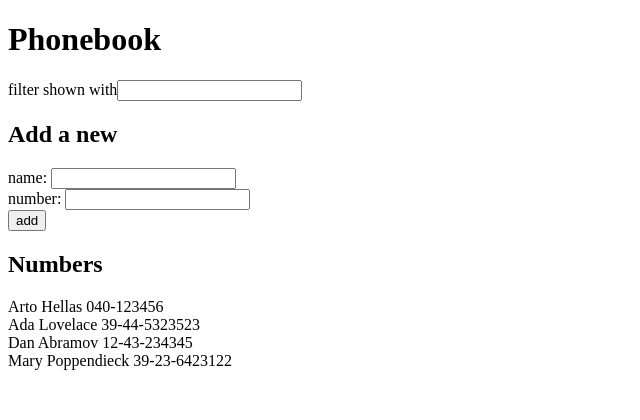
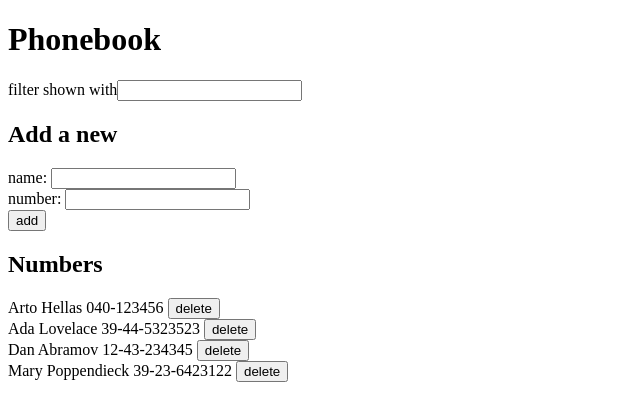
Before and after one commit to aadinesarkar/fullstackopen, a React (Create React App) app in the folder part2/phonebook/: page / in a window 1280 px wide. Shown: the top 420 px of the page, without its empty margins (0-640 px from the left). Built offline with nearby package versions, Linux system fonts and the light colour scheme; data requests are answered from the project's data file.

Commit message:
Added deletion feature
Client doesn't update after deletion

```diff
--- a/part2/phonebook/src/App.js
+++ b/part2/phonebook/src/App.js
@@ -49,6 +49,12 @@ const App = () => {
 		}
 	};
 
+	const handleDeletion = (person) => {
+		if (window.confirm(`Delete ${person.name}?`)) {
+			services.remove(person.id);
+		}
+	};
+
 	const namesToShow = showAll
 		? persons
 		: persons.filter((person) =>
@@ -68,7 +74,7 @@ const App = () => {
 				handleChangeNumber={handleChangeNumber}
 			/>
 			<h2>Numbers</h2>
-			<Persons namesToShow={namesToShow} />
+			<Persons namesToShow={namesToShow} handleDeletion={handleDeletion} />
 		</div>
 	);
 };
--- a/part2/phonebook/src/components/Persons.js
+++ b/part2/phonebook/src/components/Persons.js
@@ -1,11 +1,12 @@
 import React from 'react';
 
-const Persons = ({ namesToShow }) => {
+const Persons = ({ namesToShow, handleDeletion }) => {
 	return (
 		<div>
 			{namesToShow.map((person) => (
 				<div key={person.name}>
-					{person.name} {person.number}
+					{person.name} {person.number}{' '}
+					<button onClick={() => handleDeletion(person)}>delete</button>
 				</div>
 			))}
 		</div>
--- a/part2/phonebook/src/components/services.js
+++ b/part2/phonebook/src/components/services.js
@@ -8,9 +8,14 @@ const create = (newPerson) => {
 	return axios.post(baseUrl, newPerson).then((response) => response.data);
 };
 
+const remove = (id) => {
+	return axios.delete(`${baseUrl}/${id}`).then((response) => response.data);
+};
+
 const exportedObject = {
 	getAll,
 	create,
+	remove,
 };
 
 export default exportedObject;
```
